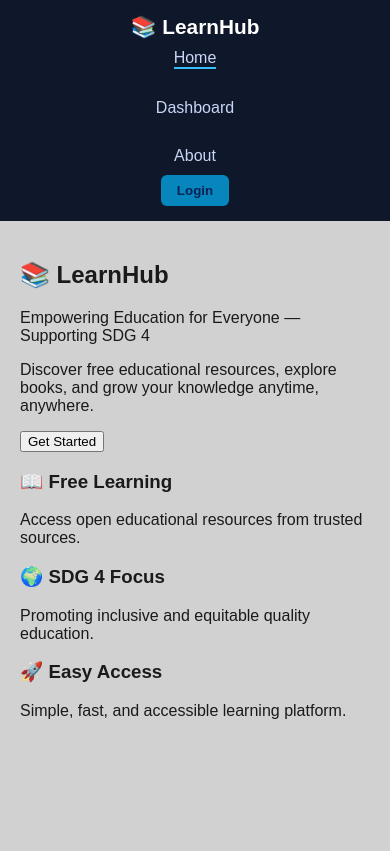
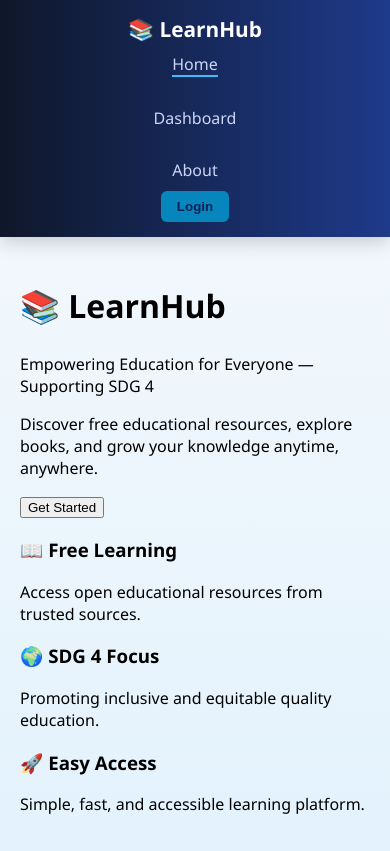
Before and after one commit to Nema21/appdev1-sdg4-EqualReport, an Angular app: page / in a window 390 px wide. Built offline with nearby package versions, Linux system fonts and the light colour scheme.

Commit message:
style: improve navbar design and update layout styling

```diff
--- a/src/app/app.routes.ts
+++ b/src/app/app.routes.ts
@@ -9,7 +9,6 @@ import { unsavedGuard } from './guards/unsaved.guard';
 
 export const routes: Routes = [
   { path: '', component: HomeComponent },
-  { path: 'about', component: AboutComponent },
   { path: 'about',
   component: AboutComponent,
   canDeactivate: [unsavedGuard]
--- a/src/app/components/book-card/book-card.component.css
+++ b/src/app/components/book-card/book-card.component.css
@@ -1,4 +1,3 @@
-
 .card {
   background: white;
   padding: 15px;
--- a/src/app/components/book-card/book-card.component.html
+++ b/src/app/components/book-card/book-card.component.html
@@ -1,5 +1,18 @@
 <div class="card">
+  <img
+    *ngIf="book.cover_i"
+    [src]="'https://covers.openlibrary.org/b/id/' + book.cover_i + '-M.jpg'"
+    alt="Book cover"
+  />
+
+
   <h3>{{ book.title | titlecase }}</h3>
+
   <p>{{ book.author_name?.[0] || 'Unknown Author' }}</p>
+
+  <span *ngIf="book.first_publish_year">
+    📅 {{ book.first_publish_year }}
+  </span>
+
   <button (click)="onView()">View</button>
 </div>
--- a/src/app/components/navbar/navbar.component.css
+++ b/src/app/components/navbar/navbar.component.css
@@ -4,12 +4,15 @@
   z-index: 1000;
 
   display: flex;
+  justify-content: space-between;
   align-items: center;
-  justify-content: space-between;
 
   padding: 15px 40px;
-  background: #0f172a;
+
+  background: linear-gradient(90deg, #0f172a, #1e3a8a);
   color: white;
+
+  box-shadow: 0 4px 20px rgba(0,0,0,0.2);
 }
 
 /* LOGO */
@@ -29,10 +32,26 @@
   color: #cbd5f5;
   font-weight: 500;
   transition: 0.3s;
+  position: relative;
+}
+
+.nav-links a::after {
+  content: "";
+  position: absolute;
+  width: 0%;
+  height: 2px;
+  bottom: -4px;
+  left: 0;
+  background: #38bdf8;
+  transition: 0.3s;
 }
 
 .nav-links a:hover {
   color: #38bdf8;
+}
+
+.nav-links a:hover::after {
+  width: 100%;
 }
 
 .active {
--- a/src/app/components/status-badge/status-badge.component.html
+++ b/src/app/components/status-badge/status-badge.component.html
@@ -1 +1,3 @@
-<p>status-badge works!</p>
+<span class="badge" [class.old]="year < 2000">
+  {{ year < 2000 ? 'Classic' : 'Modern' }}
+</span>
--- a/src/app/pages/dashboard/dashboard.component.css
+++ b/src/app/pages/dashboard/dashboard.component.css
@@ -19,17 +19,17 @@
 /* CARD */
 .card {
   background: white;
-  border-radius: 12px;
+  border-radius: 16px;
   overflow: hidden;
 
-  box-shadow: 0 10px 25px rgba(0,0,0,0.1);
-  cursor: pointer;
+  box-shadow: 0 15px 30px rgba(0,0,0,0.1);
 
-  transition: 0.3s ease;
+  transition: all 0.3s ease;
 }
 
 .card:hover {
-  transform: translateY(-5px);
+  transform: translateY(-8px) scale(1.02);
+  box-shadow: 0 20px 40px rgba(0,0,0,0.15);
 }
 
 /* IMAGE */
@@ -73,3 +73,10 @@
     height: 180px;
   }
 }
+
+.error {
+  text-align: center;
+  color: red;
+  font-size: 1.1rem;
+  margin-top: 10px;
+}
--- a/src/app/pages/dashboard/dashboard.component.html
+++ b/src/app/pages/dashboard/dashboard.component.html
@@ -6,36 +6,19 @@
     Loading books...
   </div>
 
+  <!-- Error -->
+  <div *ngIf="error()" class="error">
+    ❌ Failed to load books. Please try again.
+  </div>
+
   <!-- Books -->
   <div class="grid" *ngIf="books$ | async as data">
 
-    <div
-      class="card"
+    <app-book-card
       *ngFor="let book of data.works"
-      (click)="viewDetails(book.key)"
-    >
-
-      <!-- Cover -->
-      <img
-        *ngIf="book.cover_i"
-        [src]="'https://covers.openlibrary.org/b/id/' + book.cover_i + '-M.jpg'"
-        alt="Book cover"
-      />
-
-      <!-- Content -->
-      <div class="card-content">
-        <h3>{{ book.title | titlecase }}</h3>
-
-        <p *ngIf="book.author_name">
-          ✍️ {{ book.author_name[0] }}
-        </p>
-
-        <span *ngIf="book.first_publish_year">
-          📅 {{ book.first_publish_year }}
-        </span>
-      </div>
-
-    </div>
+      [book]="book"
+      (view)="viewDetails($event)">
+    </app-book-card>
 
   </div>
 </section>
--- a/src/app/pages/dashboard/dashboard.component.ts
+++ b/src/app/pages/dashboard/dashboard.component.ts
@@ -4,19 +4,21 @@ import { Router } from '@angular/router';
 
 import { BookCardComponent } from '../../components/book-card/book-card.component';
 import { ReportService } from '../../services/report.service';
-import { Observable, tap } from 'rxjs';
+import { Observable, tap, catchError, of } from 'rxjs';
 import { OpenLibraryResponse } from '../../models/book.model';
 
 @Component({
   selector: 'app-dashboard',
   standalone: true,
-  imports: [CommonModule],
+  imports: [CommonModule, BookCardComponent],
   templateUrl: './dashboard.component.html',
   styleUrl: './dashboard.component.css'
 })
 export class DashboardComponent {
 
   loading = signal(true);
+  error = signal(false);
+
   books$!: Observable<OpenLibraryResponse>;
 
   constructor(
@@ -24,7 +26,15 @@ export class DashboardComponent {
     private router: Router
   ) {
     this.books$ = this.service.getBooks().pipe(
-      tap(() => this.loading.set(false))
+      tap(() => {
+        this.loading.set(false);
+        this.error.set(false);
+      }),
+      catchError(() => {
+        this.loading.set(false);
+        this.error.set(true);
+        return of({ works: [] });
+      })
     );
   }
 
--- a/src/app/pages/home/home.component.css
+++ b/src/app/pages/home/home.component.css
@@ -1,14 +1,13 @@
 /* HERO SECTION */
 .hero {
-  height: 80vh;
+  height: 90vh;
   display: flex;
   align-items: center;
   justify-content: center;
 
-  background: linear-gradient(135deg, #0f172a, #1e3a8a);
+  background: radial-gradient(circle at top, #1e3a8a, #0f172a);
   color: white;
   text-align: center;
-  padding: 20px;
 }
 
 .hero-content {
@@ -16,8 +15,8 @@
 }
 
 .hero h1 {
-  font-size: 3rem;
-  margin-bottom: 10px;
+  font-size: 3.5rem;
+  letter-spacing: 1px;
 }
 
 .tagline {
--- a/src/styles.css
+++ b/src/styles.css
@@ -1,16 +1,15 @@
-/* SDG 4 Theme (Education - Blue) */
 :root {
   --primary: #1976d2;
   --secondary: #42a5f5;
   --accent: #e3f2fd;
+  --dark: #0f172a;
   --text: #1a1a1a;
 }
 
 body {
   margin: 0;
-  font-family: Arial, Helvetica, sans-serif;
-  color: var(--text);
-  background-color: rgb(209, 209, 209);
+  font-family: 'Segoe UI', sans-serif;
+  background: linear-gradient(to bottom, #f8fafc, #e3f2fd);
 }
 
 .container {
@@ -29,3 +28,25 @@ body {
 .card:hover {
   transform: translateY(-4px);
 }
+
+@media (max-width: 768px) {
+  .navbar {
+    padding: 10px;
+  }
+
+  .title {
+    font-size: 1.4rem;
+  }
+
+  .hero h1 {
+    font-size: 2rem;
+  }
+}
+
+button {
+  transition: all 0.2s ease;
+}
+
+button:hover {
+  transform: scale(1.05);
+}
```
Also changed, not shown: src/app/components/status-badge/status-badge.component.css (+11 -0 lines).
